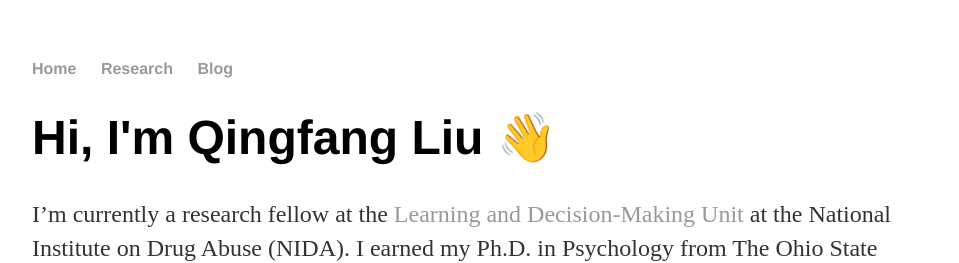
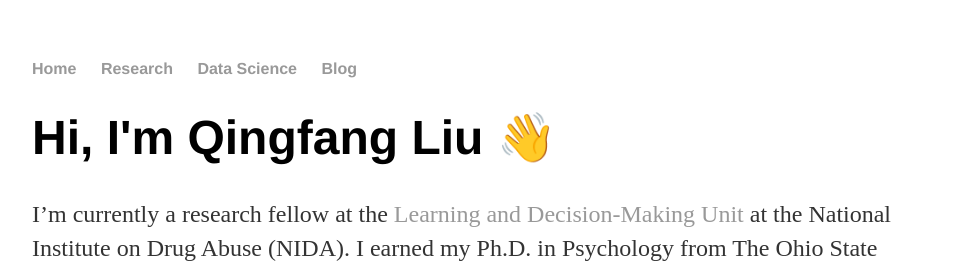
Before and after one commit to QingfangLiu/qingfangliu.github.io, a Jekyll site: the page built from index.html, in a window 1280 px wide. Shown: the top 263 px of the page, without its empty margins (160-1119 px from the left). Built offline with Jekyll 4.4.1, drawn with Linux system fonts in a browser that asks for light colours.

Commit message:
add DS section

```diff
--- a/_layouts/default.html
+++ b/_layouts/default.html
@@ -10,6 +10,7 @@
 	    		<ul>
 	        		<li><a href="/">Home</a></li>
 		        	<li><a href="/Research">Research</a></li>
+		        	<li><a href="/Research">Data Science</a></li>
 	        		<li><a href="/blog">Blog</a></li>
 	    		</ul>
 			</nav>
```
Also changed, not shown: images/Liz.jpg (deleted), images/gridcode.png (deleted), 2 other files.
